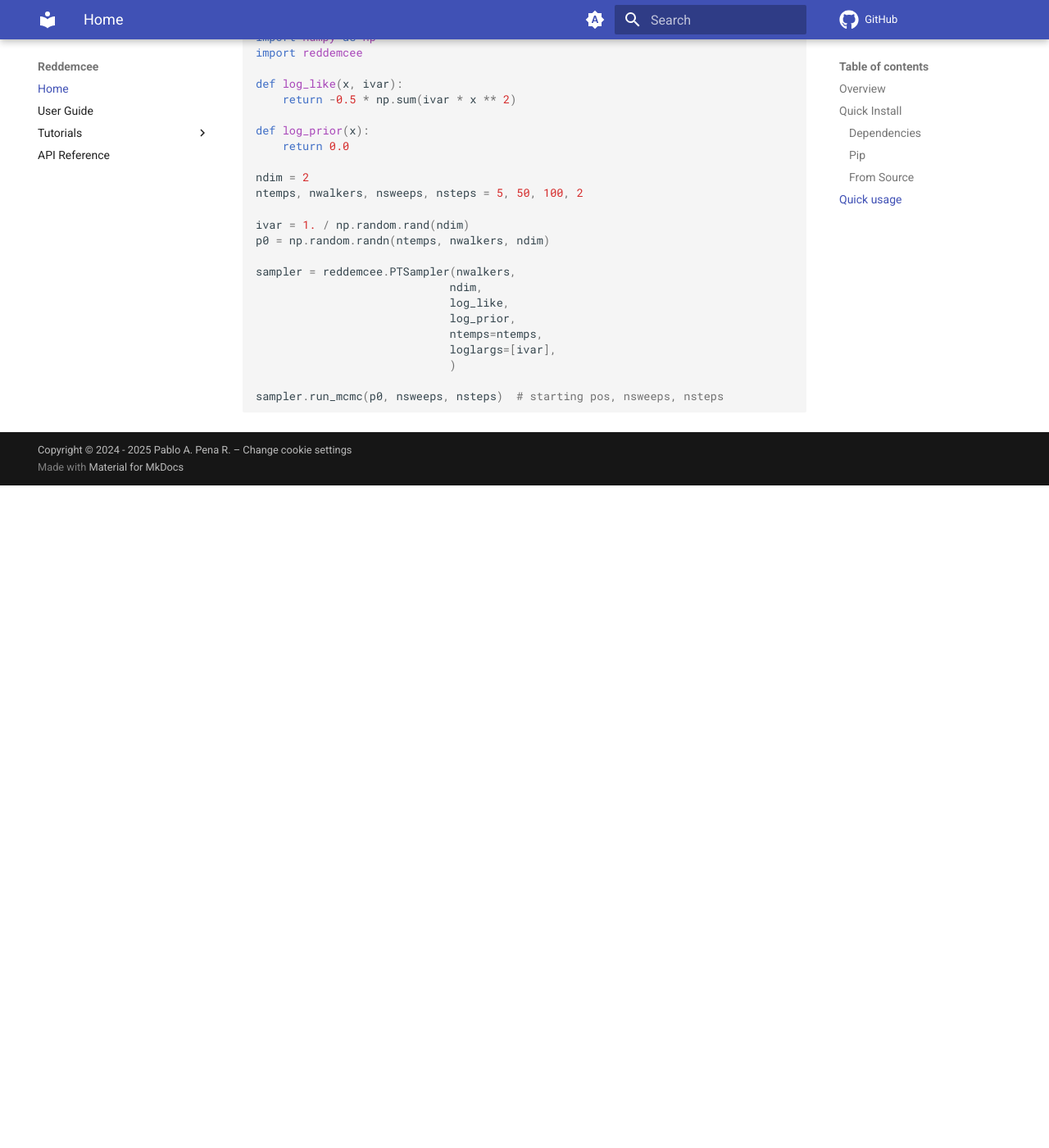
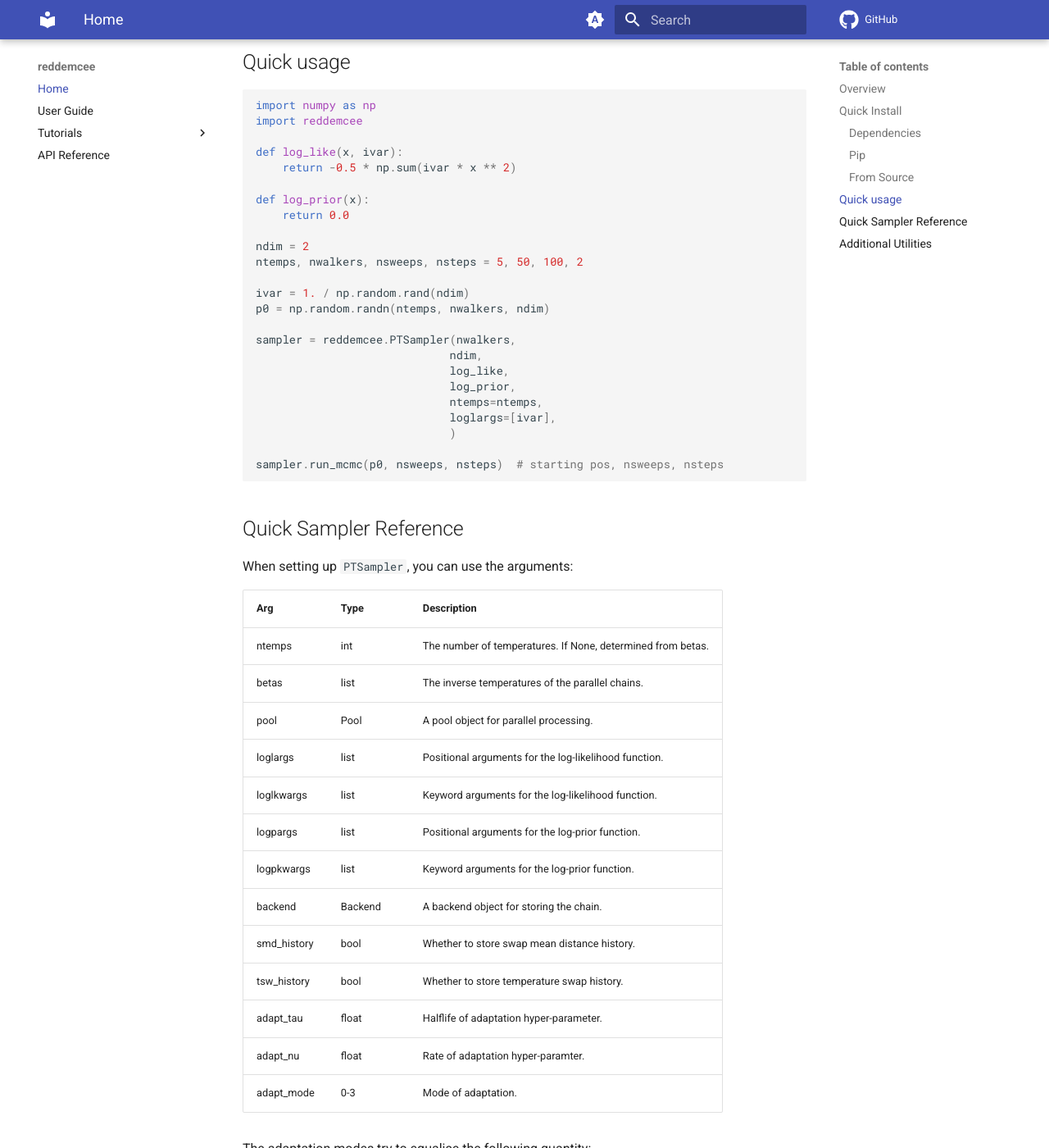
Before and after one commit to ReddTea/reddemcee, an MkDocs documentation site: the page built from docs/index.md, in a window 1280 px wide and 1400 px high, scrolled down 1051 px. Shown: the whole window at 82% size. Built offline with MkDocs 1.6.1 and Material for MkDocs 9.7.7, drawn with Linux system fonts in a browser that asks for light colours; plug-ins that fetch from the network failed and are left out; comment, search, counter and statistics services are not loaded; before the commit the page ends 1643 px from its top, so only the background shows below that; some of the changed text lies outside the part shown.

Commit message:
Latex docs .js

````diff
--- a/docs/index.md
+++ b/docs/index.md
@@ -1,4 +1,4 @@
-# Reddemcee
+# reddemcee
 
 Adaptive Parallel Tempering MCMC Ensemble Sampler, made for the exoplanet finder algorithm [`EMPEROR`](https://github.com/ReddTea/astroemperor/). This sampler works as a stand-alone program, so the community might find it useful.
 
@@ -15,9 +15,10 @@ Make sure to check reddemcee's [documentation](https://reddemcee.readthedocs.io/
 ### Dependencies
 
 This code makes use of:
-  - numpy
-  - tqdm (https://pypi.python.org/pypi/tqdm)
-  - emcee (https://github.com/dfm/emcee)
+
+  - [`numpy`](https://numpy.org)
+  - [`tqdm`](https://pypi.python.org/pypi/tqdm)
+  - [`emcee`](https://github.com/dfm/emcee)
 
 ### Pip
 In the console type
@@ -60,3 +61,67 @@ sampler = reddemcee.PTSampler(nwalkers,
 
 sampler.run_mcmc(p0, nsweeps, nsteps)  # starting pos, nsweeps, nsteps
 ```
+
+## Quick Sampler Reference
+When setting up `PTSampler`, you can use the arguments:
+
+| Arg         | Type    | Description |
+|-------------|---------|---------------------|
+| ntemps      | int     | The number of temperatures. If None, determined from betas.|
+| betas       | list    | The inverse temperatures of the parallel chains.           |
+| pool        | Pool    | A pool object for parallel processing.                     |
+| loglargs    | list    | Positional arguments for the log-likelihood function.      |
+| loglkwargs  | list    | Keyword arguments for the log-likelihood function.         |
+| logpargs    | list    | Positional arguments for the log-prior function.           |
+| logpkwargs  | list    | Keyword arguments for the log-prior function.              |
+| backend     | Backend | A backend object for storing the chain.                    |
+| smd_history | bool    | Whether to store swap mean distance history.               |
+| tsw_history | bool    | Whether to store temperature swap history.                 |
+| adapt_tau   | float   | Halflife of adaptation hyper-parameter.                    |
+| adapt_nu    | float   | Rate of adaptation hyper-paramter.                         |
+| adapt_mode  | 0-3     | Mode of adaptation.                                        |
+
+The adaptation modes try to equalise the following quantity:
+
+| Mode | Description           |
+|------|-----------------------|
+| 0    | Temperature Swap Rate |
+| 1    | Swap Mean Distance    |
+| 2    | Specific Heat         |
+| 3    | dE/sig                |
+
+
+## Additional Utilities
+Additional functions on the sampler include:
+
+| Function                          | Description                                 |
+|-----------------------------------|---------------------------------------------|
+| thermodynamic_integration_classic | Calculates evidence using trapezoidal rule. |
+| thermodynamic_integration         | Interpolates, uses Monte-Carlo integration. |
+| get_autocorr_time                 | Auto-correlation time.                      |
+| get_betas                         | Returns beta history                        |
+| get_chain                         | Returns chain                               |
+| get_logprob                       | Returns log posteriors                      |
+
+All these functions accept as arguments:
+
+| Arg     | Description                       |
+|---------|-----------------------------------|
+| flat    | Flatten the walkers.              |
+| thin    | Take one every *thin* samples.    |
+| discard | Drop the first *discard* steps in samples.|
+
+For example, the previous chain would have shape (5, 200, 50, 2), for
+5 temperatures, 200 steps (nsweeps*nsteps), 50 walkers, and 2 dimensions.
+
+```python
+sampler.get_chain(discard=100)
+```
+
+Would return the samples with shape (5, 100, 50, 2). Dropping the first 100 for every walker.
+
+```python
+sampler.get_chain(discard=100, flat=True)
+```
+
+Would return the samples with shape (5, 5000, 2), 'linearising' the walkers.
--- /dev/null
+++ b/docs/javascripts/katex.js
@@ -0,0 +1,10 @@
+document$.subscribe(({ body }) => {
+    renderMathInElement(body, {
+      delimiters: [
+        { left: "$$",  right: "$$",  display: true },
+        { left: "$",   right: "$",   display: false },
+        { left: "\\(", right: "\\)", display: false },
+        { left: "\\[", right: "\\]", display: true }
+      ],
+    })
+  })
--- a/mkdocs.yml
+++ b/mkdocs.yml
@@ -1,4 +1,4 @@
-site_name: Reddemcee
+site_name: reddemcee
 site_description: Adaptative Parallel Tempering MCMC in python.
 site_author: Pablo A. Pena R.
 
@@ -7,9 +7,9 @@ site_url: !ENV READTHEDOCS_CANONICAL_URL
 
 nav:
   - Home: index.md
-  - User Guide: user-guide/README.md
+  - User Guide: user-guide/ug-README.md
   - Tutorials:
-      - Introduction: tutorials/README.md
+      - Introduction: tutorials/tut-README.md
       - Quickstart: tutorials/quickstart/quickstart.md
       - Fitting a model: tutorials/fitting_model/fitting_model.md
       - Temperatures & Adaptation: tutorials/temperatures/temperatures.md
@@ -57,10 +57,16 @@ theme:
 
 markdown_extensions:
   - pymdownx.superfences
-  - pymdownx.arithmatex
+  - pymdownx.arithmatex:
+      generic: true
 
 extra_javascript:
-  - https://cdn.jsdelivr.net/npm/mathjax@3/es5/tex-mml-chtml.js
+  - javascripts/katex.js
+  - https://unpkg.com/katex@0/dist/katex.min.js
+  - https://unpkg.com/katex@0/dist/contrib/auto-render.min.js
+
+extra_css:
+  - https://unpkg.com/katex@0/dist/katex.min.css
 
 plugins:
   - search
@@ -76,7 +82,6 @@ extra:
     title: Cookie consent
     actions:
     - accept
-    - reject
     - manage
     description: >-
       We use cookies to recognize your repeated visits and preferences, as well
````
Also changed, not shown: README.md (+1 -1 lines), docs/getting-started.md (deleted, +0 -97 lines), docs/tutorials/autocorrelation-analysis (2).md (deleted, +0 -3 lines), docs/user-guide/the-apt-sampler.md (deleted, +0 -71 lines), docs/user-guide/ug-README.md (renamed from docs/user-guide/README.md, +4 -3 lines), pyproject.toml (+13 -7 lines), docs/tutorials/tut-README.md (renamed from docs/tutorials/README.md).
